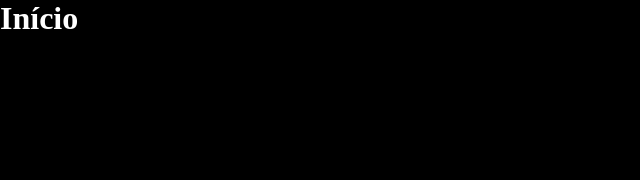
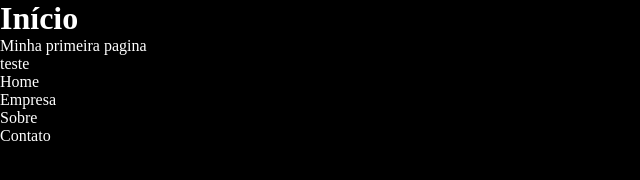
Before and after one commit to JDavi-Dev/curso_git, a plain HTML site: page index.html in a window 1280 px wide. Shown: the whole page, without its empty margins (0-640 px from the left). Drawn offline with Linux system fonts and the light colour scheme.

Commit message:
Adicionando header e nav no index.html

```diff
--- a/index.html
+++ b/index.html
@@ -7,7 +7,19 @@
     <title>Página principal</title>
 </head>
 <body>
-    <h1>Início</h1>
+    <header>
+        <h1>Início</h1>
+        <p>Minha primeira pagina</p>
+        <p>teste</p>
+    </header>
+    <nav>
+        <ul>
+            <li>Home</li>
+            <li>Empresa</li>
+            <li>Sobre</li>
+            <li>Contato</li>
+        </ul>
+    </nav>
     <script src="assets/js/App.js"></script>
 </body>
 </html>
```
